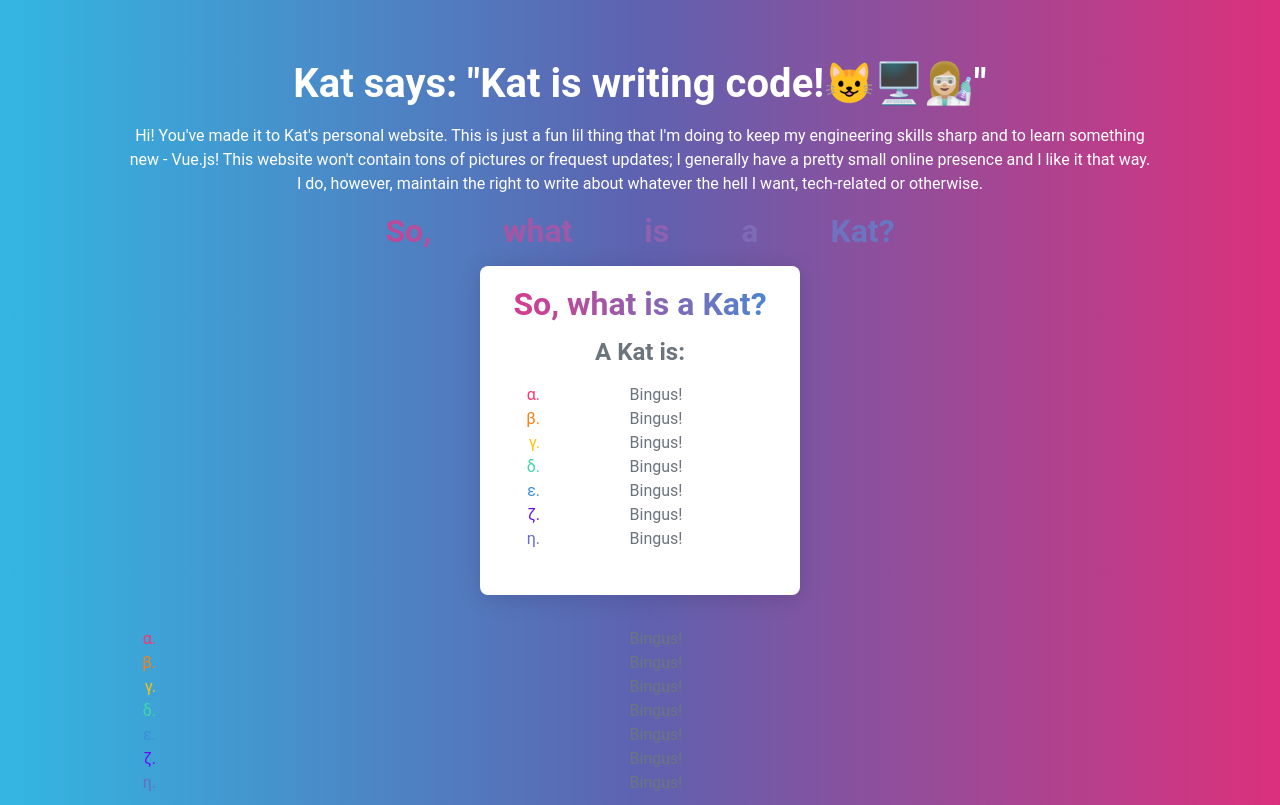
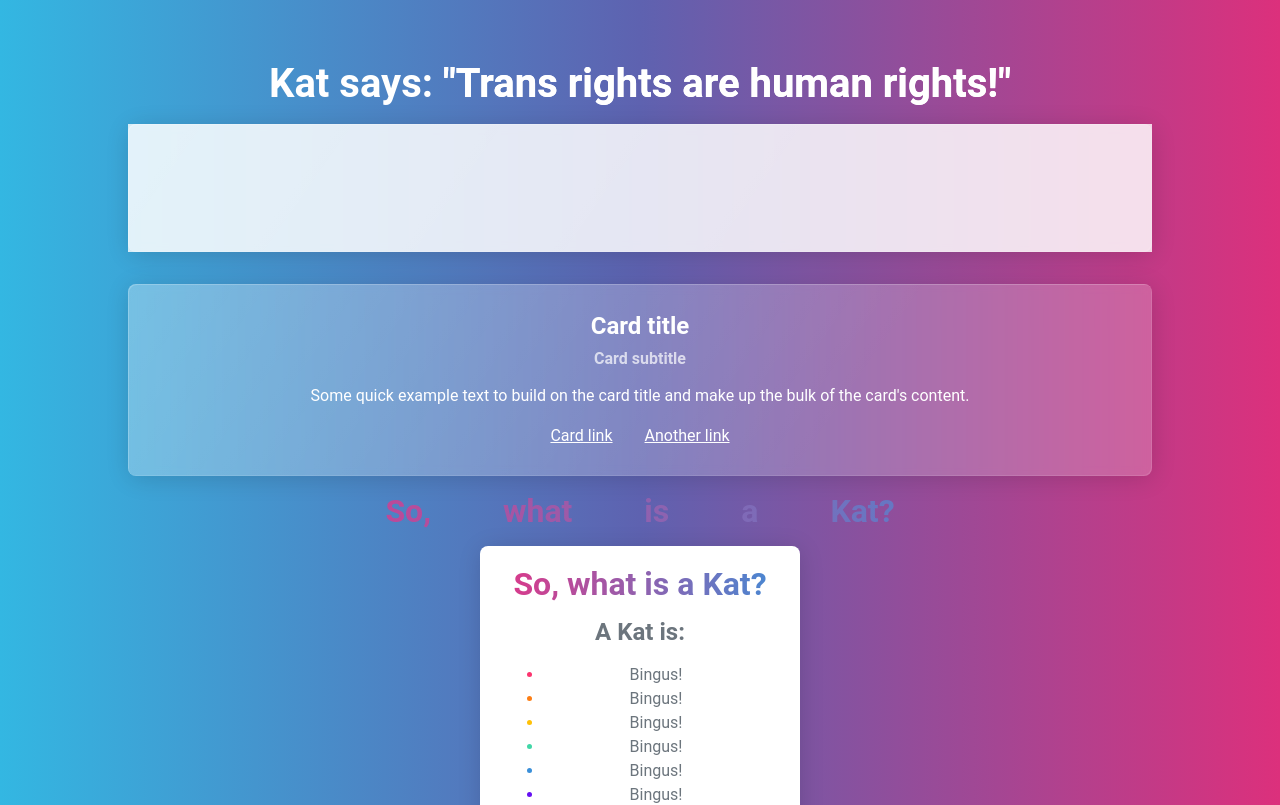
Before and after one commit to katschlorff/kat-infra, a Vue app in the folder pkg/http/web/app/: page / in a window 1280 px wide. Shown: the part 700-1505 px from the top of the page. Built offline with nearby package versions, Linux system fonts and the light colour scheme.

Commit message:
so much rainbow

```diff
--- a/pkg/http/web/app/src/App.vue
+++ b/pkg/http/web/app/src/App.vue
@@ -1,12 +1,9 @@
 <template>
   <img alt="Vue logo" src="./assets/unicorn-cat.png">
   <!-- <KatComponent msg="😻 FAT PUSSY RULES 😻" /> -->
-  <KatComponent msg="Kat is writing code!😺🖥️👩🏼‍🔬" />
-  <p>Hi! You've made it to Kat's personal website. This is just a fun lil thing that I'm doing to keep my engineering
-    skills sharp and to learn something new - Vue.js!
-    This website won't contain tons of pictures or frequest updates; I generally have a pretty small online presence and I
-    like it that way. I do, however, maintain the right to write about whatever the hell I want, tech-related or
-    otherwise.
+  <KatComponent msg="Trans rights are human rights!" />
+  <BigCard></BigCard>
+  <p class="gradient">
   </p>
   <h2>So, what is a Kat?</h2>
   <div class="card border-primary mb-3" style="max-width: 20rem; margin: auto; background-color: white;" >
@@ -26,37 +23,27 @@
     </p>
   </div>
 </div>
-  <ul>
-    <li class="li-red"><span>Bingus!</span></li>
-    <li class="li-orange"><span>Bingus!</span></li>
-    <li class="li-yellow"><span>Bingus!</span></li>
-    <li class="li-green"><span>Bingus!</span></li>
-    <li class="li-blue"><span>Bingus!</span></li>
-    <li class="li-indigo"><span>Bingus!</span></li>
-    <li class="li-purple"><span>Bingus!</span></li>
-  </ul>
   <p>Well, these days, I mainly do Terraform development for internal platforms, but some other high-leverage tools I
     really enjoy are Go and Python.</p>
-  <!-- <button type="button" class="btn btn-primary">Primary</button>
-  <button type="button" class="btn btn-secondary">Secondary</button>
-  <button type="button" class="btn btn-success">Success</button>
-  <button type="button" class="btn btn-info">Info</button>
-  <button type="button" class="btn btn-warning">Warning</button>
-  <button type="button" class="btn btn-danger">Danger</button>
-  <button type="button" class="btn btn-light">Light</button>
-  <button type="button" class="btn btn-dark">Dark</button>
-  <button type="button" class="btn btn-link">Link</button> -->
+  <h3>Attributions:</h3>
+  <ul>
+    <li>Cat Unicorn image: unable to find attribution</li>
+    <li>Theme: <a href="https://bootswatch.com/quartz/">Quartz, from the Bootswatch project</a></li>
+    <li><a href="https://getbootstrap.io">Bootstrap</a></li>
+  </ul>
 </template>
 
 <script>
 //import HelloWorld from './components/HelloWorld.vue'
+import BigCard from './components/BigCard.vue';
 import KatComponent from './components/KatComponent.vue';
 
 export default {
   name: 'App',
   components: {
-    KatComponent
-  }
+    KatComponent,
+    BigCard
+}
 }
 </script>
 
@@ -70,6 +57,14 @@ export default {
   padding-right: 10%;
   color: #FFFFFF;
   margin-top: 60px;
+}
+
+.gradient {
+  background: -moz-linear-gradient(left, var(--bs-red), var(--bs-orange),var(--bs-yellow),var(--bs-green),var(--bs-teal),var(--bs-blue),var(--bs-indigo), var(--bs-purple));
+  -webkit-background-clip: text;
+  background-clip: text;
+  -webkit-text-fill-color: transparent;
+  background-color: #FFFFFF;
 }
 
 h2 {
@@ -93,7 +88,7 @@ h2 {
 }
 
 ul {
-  list-style-type: lower-greek;
+  list-style-type: disc;
 }
 
 .li-red {
--- a/pkg/http/web/app/src/components/KatComponent.vue
+++ b/pkg/http/web/app/src/components/KatComponent.vue
@@ -1,6 +1,6 @@
 <template>
   <div class="msg">
-    <h1>Kat says: "{{ msg }}"</h1>
+    <h1>Kat says: <span>"{{ msg }}"</span></h1>
   </div>
 </template>
 
@@ -15,6 +15,13 @@ export default {
 
 <!-- Add "scoped" attribute to limit CSS to this component only -->
 <style scoped>
+span {
+  background: -webkit-linear-gradient(left, var(--bs-red, var(--bs-orange),var(--bs-yellow),var(--bs-green),var(--bs-teal),var(--bs-blue),var(--bs-indigo), var(--bs-purple)));
+  background-clip: text;
+  -webkit-background-clip: text;
+  -webkit-text-fill-color: -webkit-linear-gradient(left, var(--bs-red, var(--bs-orange),var(--bs-yellow),var(--bs-green),var(--bs-teal),var(--bs-blue),var(--bs-indigo), var(--bs-purple)));
+  background-color: #FFFFFF;
+}
 h3 {
   margin: 40px 0 0;
 }
```
